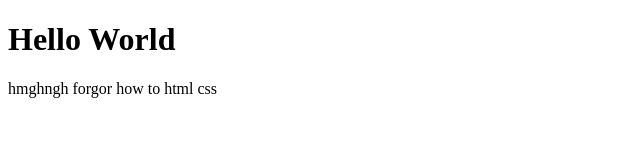
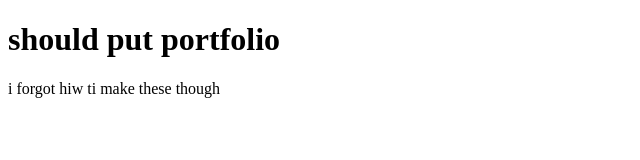
Before and after one commit to bodby/bodby.github.io, a plain HTML site: page index.html in a window 1280 px wide. Shown: the whole page, without its empty margins (0-640 px from the left). Drawn offline with Linux system fonts and the light colour scheme.

Commit message:
Update index.html

```diff
--- a/index.html
+++ b/index.html
@@ -1,7 +1,7 @@
 <!DOCTYPE html>
 <html>
 <body>
-<h1>Hello World</h1>
-<p>hmghngh forgor how to html css</p>
+<h1>should put portfolio</h1>
+<p>i forgot hiw ti make these though</p>
 </body>
 </html>
```
